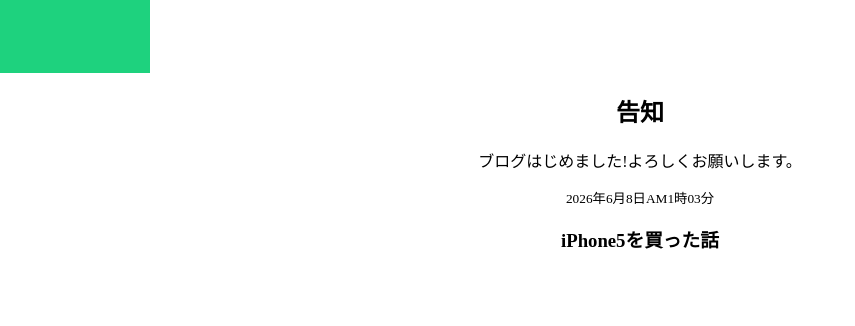
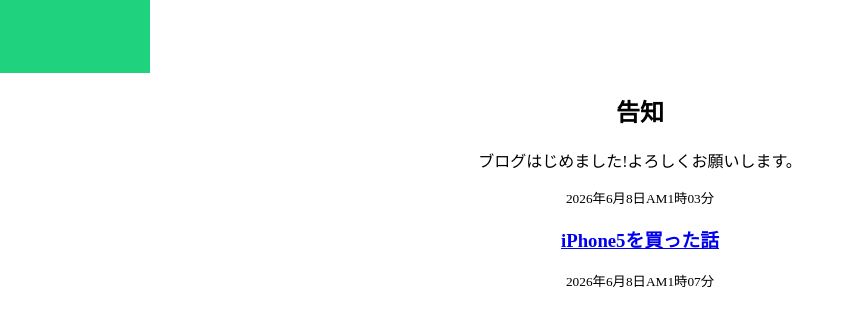
Before and after one commit to kiharukun829-ship-it/Blog, a plain HTML site: page index.html in a window 1280 px wide. Shown: the part 116-442 px from the top of the page, without its empty margins (0-855 px from the left). Drawn offline with Linux system fonts and the light colour scheme.

Commit message:
Update index.html

```diff
--- a/index.html
+++ b/index.html
@@ -21,8 +21,8 @@
         </div>
         <!--ブログとか-->
         <div>
-            <h3>iPhone5を買った話</h3>
-            <a href="blog/blog001.html"
+            <h3><a href="blog/blog001.html">iPhone5を買った話</a></h3>
+            <p><small>2026年6月8日AM1時07分</small></p>
         </div>
     </body>
 </html>
```
